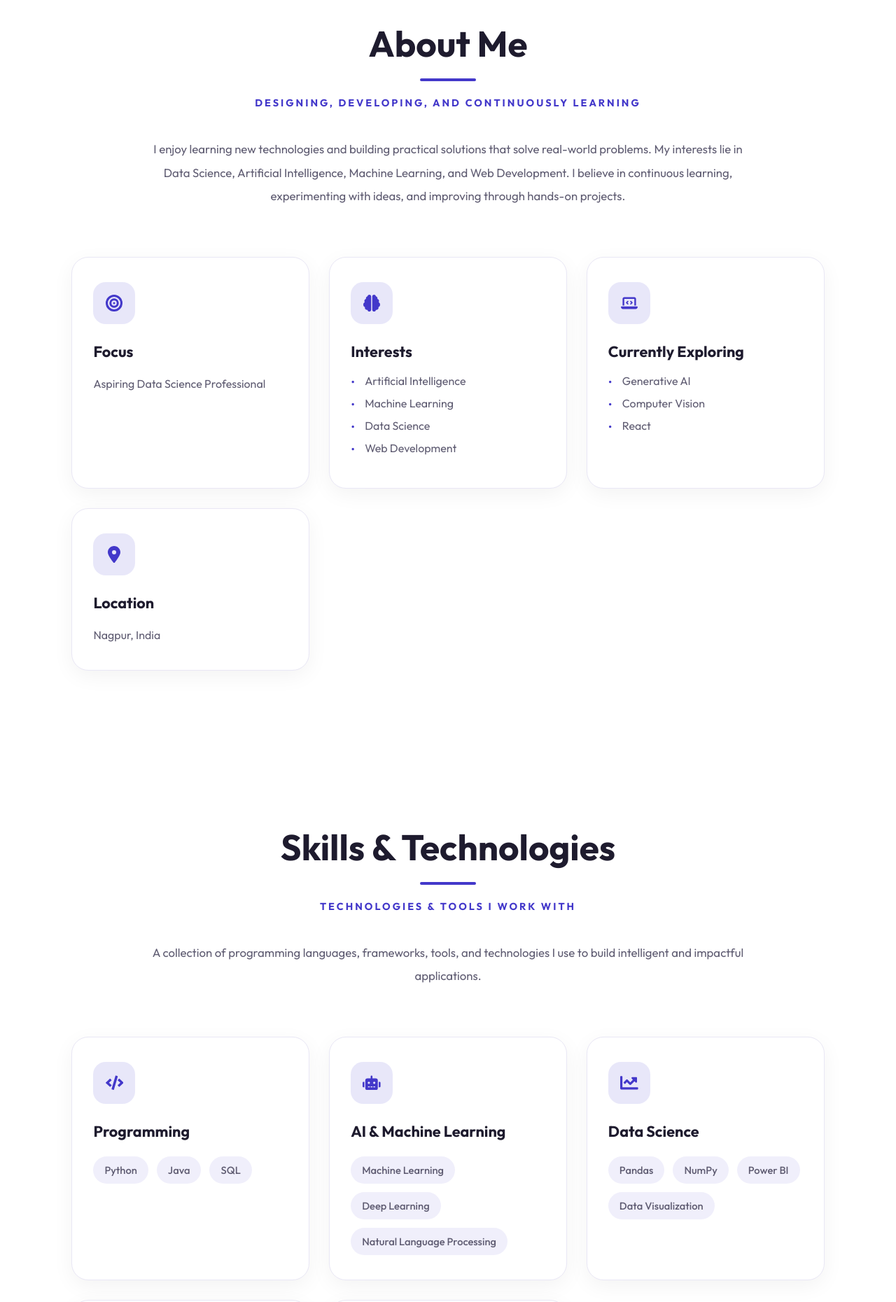
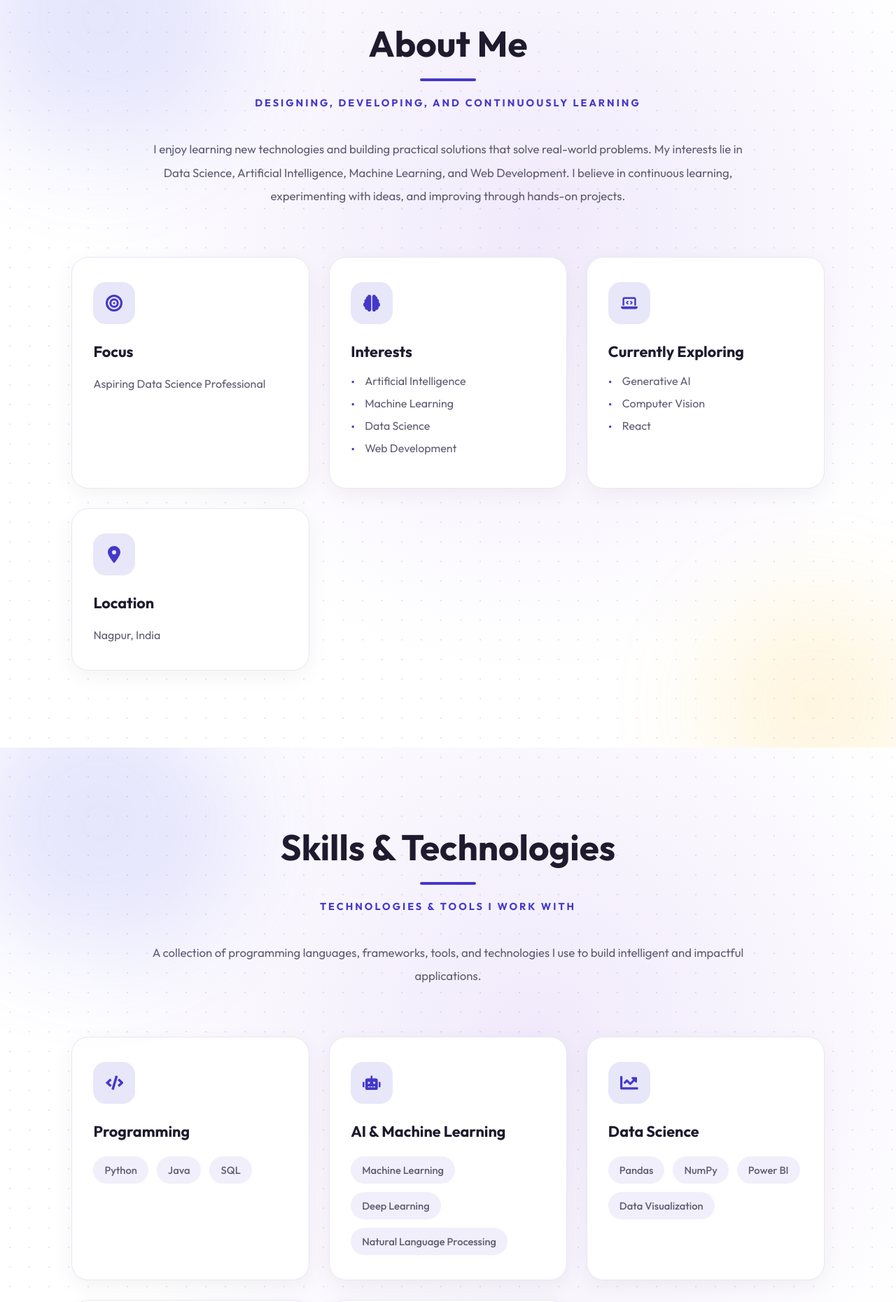
Before and after one commit to Rishikaj03/PORTFOLIO, a React app: page / in a window 1280 px wide. Shown: the part 880-2740 px from the top of the page at 70% size. Built offline with nearby package versions, Linux system fonts and the light colour scheme; the HTML template or start-up script is replaced by a standard one.

Commit message:
Update portfolio

```diff
--- a/src/About.jsx
+++ b/src/About.jsx
@@ -11,7 +11,7 @@ import {
 
 function About() {
   return (
-    <section className="about" id="about">
+    <section className="about ambient-bg" id="about">
 
       {/* Heading */}
 
--- a/src/Certifications.jsx
+++ b/src/Certifications.jsx
@@ -6,7 +6,7 @@ import { certificates } from "./data/certificates";
 
 function Certifications() {
   return (
-    <section className="certifications" id="certifications">
+    <section className="certifications ambient-bg" id="certifications">
 
       {/* Heading */}
 
--- a/src/Contact.jsx
+++ b/src/Contact.jsx
@@ -18,8 +18,7 @@ import {
 
 function Contact() {
   return (
-    <section className="contact" id="contact">
-
+    <section className="contact ambient-bg" id="contact">
       <motion.h2
         variants={fadeUp}
         initial="hidden"
--- a/src/Education.jsx
+++ b/src/Education.jsx
@@ -33,7 +33,7 @@ function Education() {
 
   return (
 
-    <section className="education" id="education">
+    <section className="education ambient-bg" id="education">
 
       <motion.h2
         variants={fadeUp}
--- a/src/Projects.jsx
+++ b/src/Projects.jsx
@@ -6,7 +6,7 @@ import { projects } from "./data/projects";
 
 function Projects() {
   return (
-    <section className="projects" id="projects">
+    <section className="projects ambient-bg" id="projects">
 
       <motion.div
         className="project-heading"
--- a/src/Skills.jsx
+++ b/src/Skills.jsx
@@ -68,7 +68,7 @@ function Skills() {
 
   return (
 
-    <section className="skills" id="skills">
+    <section className="skills ambient-bg" id="skills">
 
       {/* Heading */}
 
```
